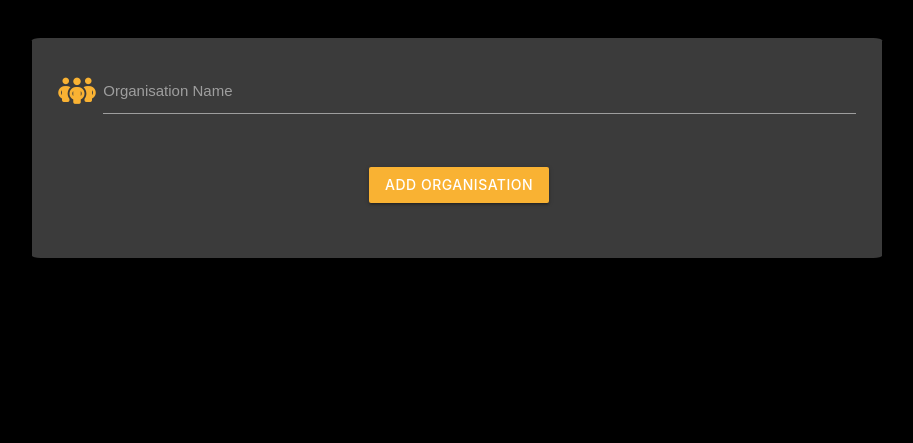
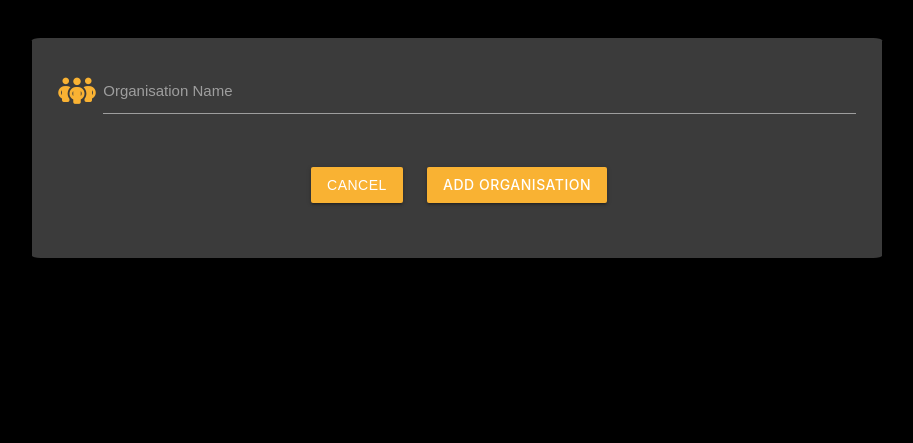
Before and after one commit to jamie2210/CI_MS3_RR, a Flask app: page /add_organisation in a window 1280 px wide. Shown: the part 177-620 px from the top of the page, without its empty margins (183-1096 px from the left). Run offline with Flask 3, Linux system fonts and the light colour scheme; the visitor is signed in with stand-in values (Sample User, id 1); some libraries are stand-ins or nearby versions.

Commit message:
Feat: Add cancel button to add organisation page

```diff
--- a/rave_reviews/templates/add_organisation.html
+++ b/rave_reviews/templates/add_organisation.html
@@ -19,6 +19,7 @@
                 <div class="row">
                     <div class="col s12 center-align">
                         <i class="fa-solid fa-arrow-up-from-square"></i>
+                        <a href="{{ url_for('organisations.get_organisations' )}}" class="btn">Cancel</a>
                         <button type="submit" value="Upload" class="btn"><strong>Add Organisation</button>
                     </div>
                 </div>
```
